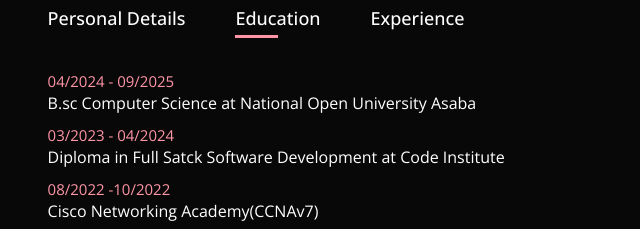
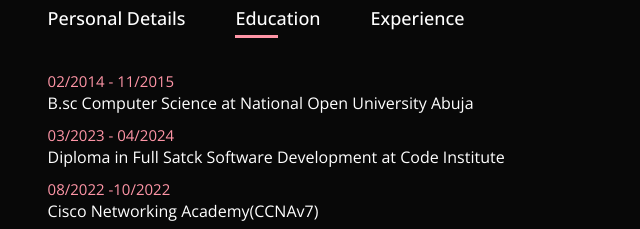
Before and after one commit to th-1982/personal-portfolio-website, a plain HTML site: page index.html in a window 1280 px wide. Both pictures are taken after a click on the element "Education". Shown: the part 1103-1332 px from the top of the page, 490-1130 px from the left. Drawn offline with nearby package versions, Linux system fonts and the light colour scheme.

Commit message:
Update the about section

```diff
--- a/index.html
+++ b/index.html
@@ -130,7 +130,7 @@
                         </div>
                         <div class="tab-contents" id="education">
                             <ul>
-                                <li><span>04/2024 - 09/2025</span><br>B.sc Computer Science at National Open University Asaba</li>
+                                <li><span>02/2014 - 11/2015</span><br>B.sc Computer Science at National Open University Abuja</li>
                                 <li><span>03/2023 - 04/2024</span><br>Diploma in Full Satck Software Development at Code Institute </li>
                                 <li><span>08/2022 -10/2022 </span><br>Cisco Networking Academy(CCNAv7)</li>
                                 <li><span>05/2010 - 10/2010</span><br>Diploma with Destinction in Data Processing/Desktop Publishing at Skill Touch Institute, Abuja</li>
```
